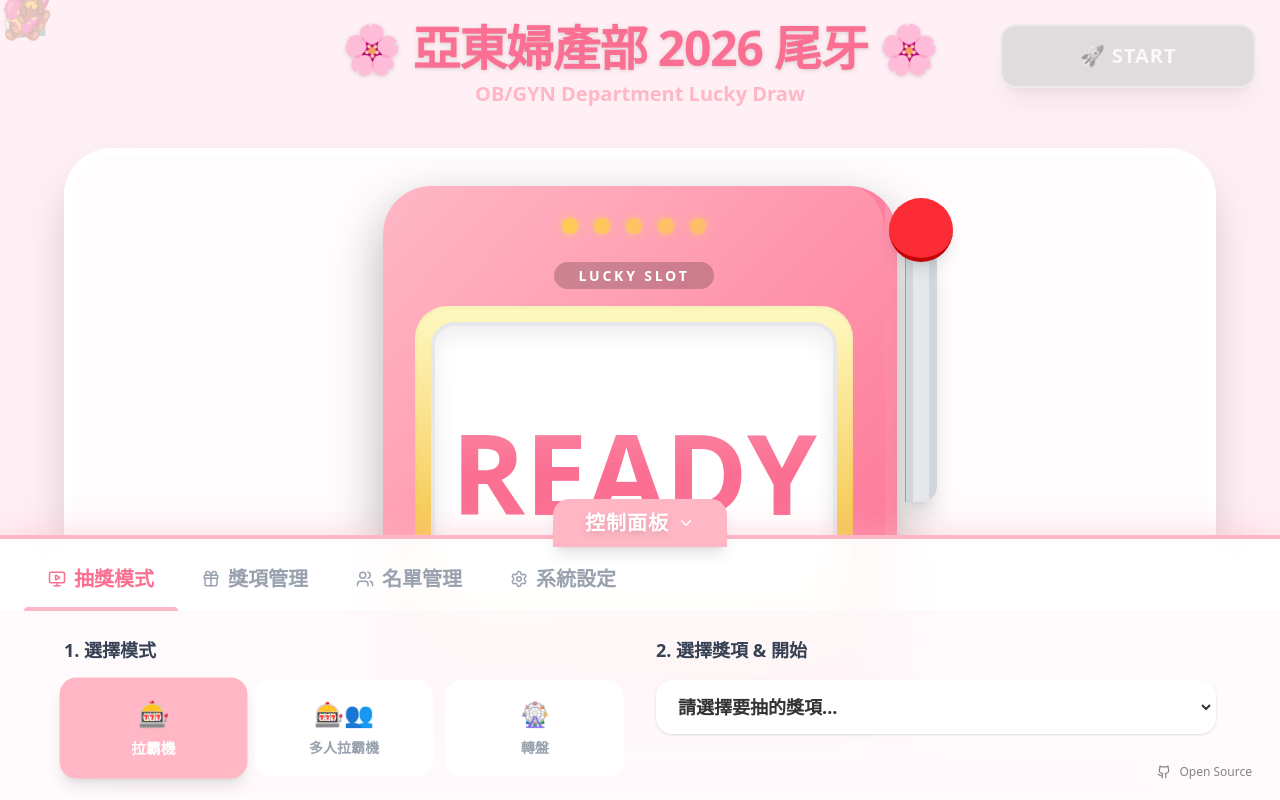
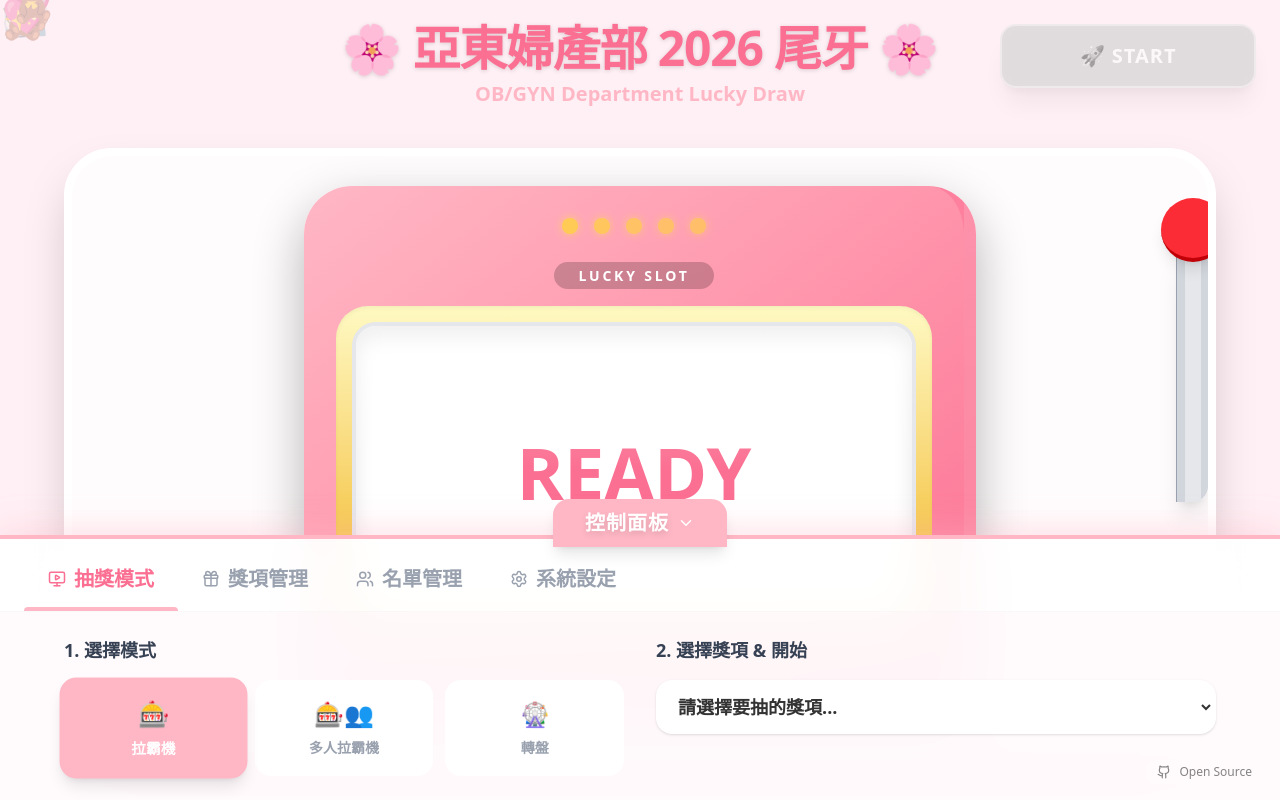
Before and after one commit to andy86715/lucky-draw, a Next.js app: page / in a window 1280 px wide. Built offline with nearby package versions, Linux system fonts and the light colour scheme.

Commit message:
[fix] fixed size of slot machine

```diff
--- a/app/components/SlotMachine.tsx
+++ b/app/components/SlotMachine.tsx
@@ -3,6 +3,7 @@
 import { useEffect, useState, useRef } from 'react';
 import { useLuckyDrawStore } from '../store/useLuckyDrawStore';
 import { motion } from 'framer-motion';
+import clsx from 'clsx';
 
 export default function SlotMachine() {
     const { isDrawing, isDecelerating, participants, completeDraw } = useLuckyDrawStore();
@@ -66,10 +67,18 @@
         return () => clearTimeout(timeoutId);
     }, [isDrawing, isDecelerating, participants, completeDraw]);
 
+    // Helper to determine font size class based on name length
+    const getFontSizeClass = (name: string) => {
+        const len = name.length;
+        if (len <= 3) return "text-[5rem] md:text-[7rem]";
+        if (len === 4) return "text-[4rem] md:text-[6rem]";
+        return "text-[3rem] md:text-[4.5rem]";
+    };
+
     return (
-        <div className="relative flex justify-center items-center py-10">
+        <div className="relative flex justify-center items-center py-10 w-full">
             {/* Machine Body */}
-            <div className="bg-gradient-to-br from-sakura-pink to-sakura-dark p-8 rounded-[3rem] shadow-[0_20px_50px_rgba(0,0,0,0.3)] border-b-[12px] border-r-[12px] border-sakura-dark/50 relative max-w-4xl w-full">
+            <div className="bg-gradient-to-br from-sakura-pink to-sakura-dark p-8 rounded-[3rem] shadow-[0_20px_50px_rgba(0,0,0,0.3)] border-b-[12px] border-r-[12px] border-sakura-dark/50 relative max-w-2xl w-full">
 
                 {/* Decorative Top Lights */}
                 <div className="flex justify-center gap-4 mb-6">
@@ -95,7 +104,10 @@
                         <div className="text-center overflow-hidden z-0 w-full">
                             <motion.div
                                 // Removed animate={scale} to stop flashing as requested
-                                className="text-[5rem] md:text-[7rem] font-black text-sakura-dark leading-tight whitespace-nowrap px-4"
+                                className={clsx(
+                                    "font-black text-sakura-dark leading-tight whitespace-nowrap px-4 transition-all duration-100",
+                                    getFontSizeClass(currentName)
+                                )}
                             >
                                 {currentName}
                             </motion.div>
```
